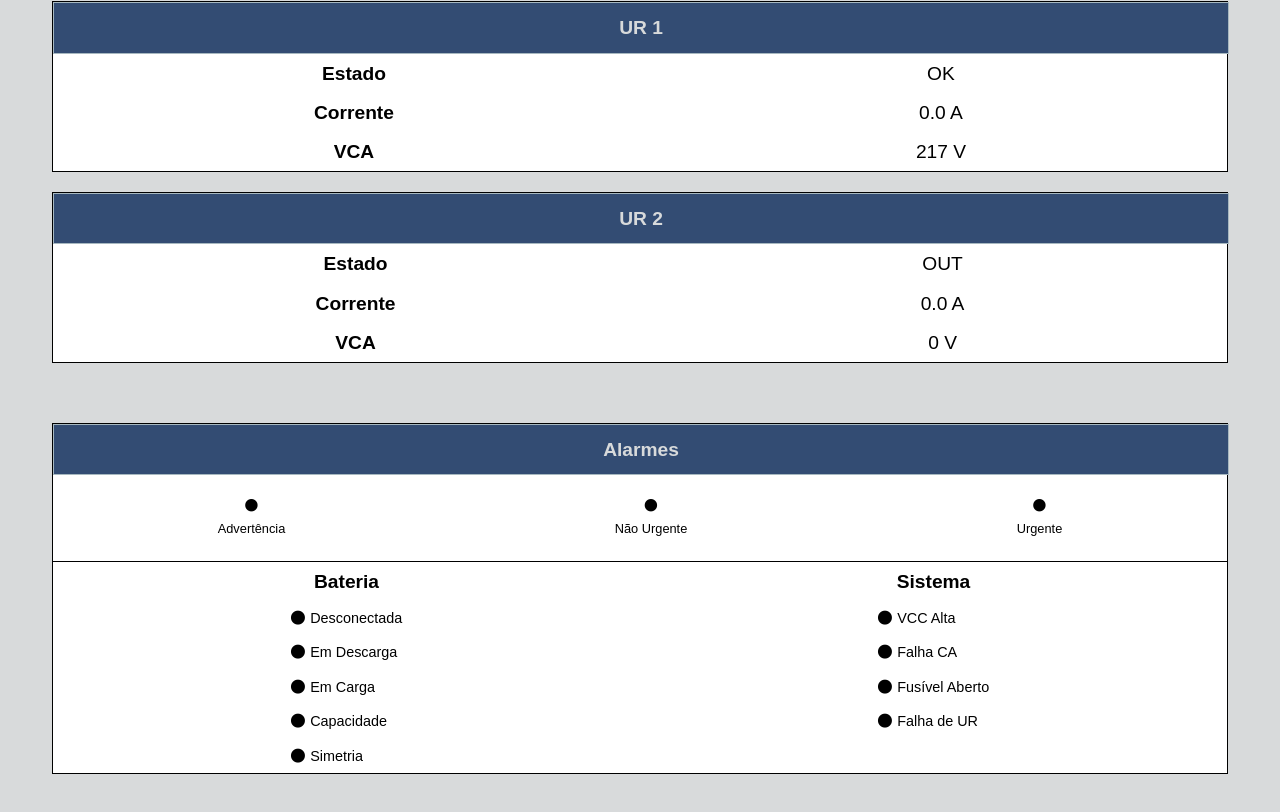
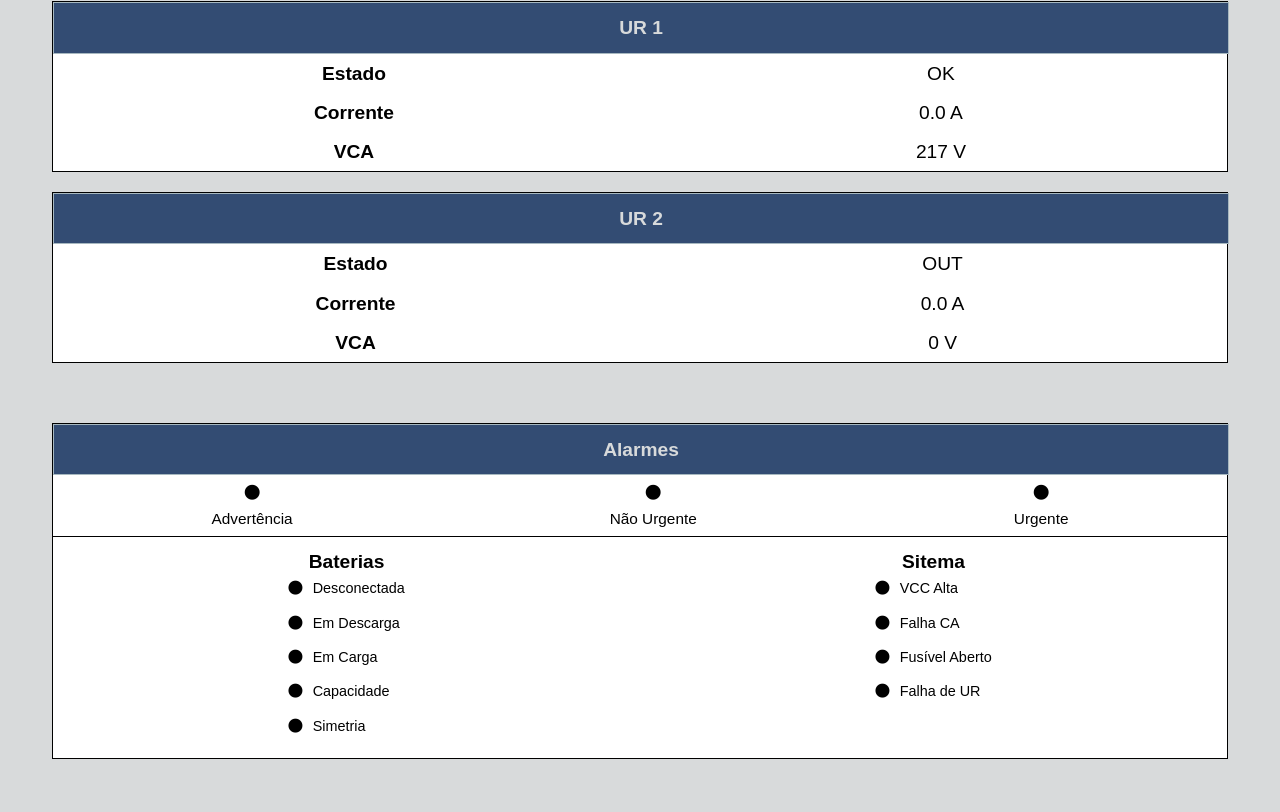
Before and after one commit to paulovictordev/painel-monitoramento, a plain HTML site: page index.html in a window 1280 px wide. Shown: the part 783-1595 px from the top of the page. Drawn offline with Linux system fonts and the light colour scheme.

Commit message:
corrigindo card de alarme

```diff
--- a/css/styles.css
+++ b/css/styles.css
@@ -11,7 +11,6 @@ body {
 .wrapper {
   display: flex;
   flex-direction: column;
-  width: 100%;
   margin-bottom: 20px;
 }
 .card-container {
@@ -48,21 +47,28 @@ body {
   justify-content: space-around;
   width: 100%;
 }
+.card-item-container{
+  display: flex;
+  justify-content: space-around;
+}
+.card-item-head {
+  display: flex;
+  justify-content: space-around;
+  border-bottom: 1px solid #000;
+}
 .card-item-head ul {
   display: flex;
+  flex-wrap: wrap;
   justify-content: space-around;
-  flex-wrap: wrap;
-  padding: 15px 0;
-  font-size: 0.8rem;
-  border-bottom: 1px solid #000;
+  width: 100%;
 }
-.card-item-head ul li {
+.card-item-head-1 {
   display: flex;
   flex-direction: column;
-  padding: 10px 5px;
+  font-size: 0.8em;
 }
-.card-item-head ul li i {
-  padding-bottom: 10px;
+.card-item-head-1 i {
+  margin-bottom: 10px;
 }
 .title {
   color: #D8DADB;
@@ -82,22 +88,23 @@ body {
   max-width: 100%;
   height: auto;
 }
-
-.card-item-grid-2 {
+.card-item-grid {
   display: grid;
   grid-template-columns: repeat(2,1fr);
+  width: 100%;
+  text-align: center;
 }
-
 .card-item-grid-col {
+  text-align: center;
   text-align: left;
   display: grid;
   justify-content: space-around;
   align-content: start;
+  padding: 15px 15px;
 }
 .card-item-grid-col-info ul {
   font-size: 0.9rem;
 }
-
 .card-item-grid-col-info ul li i{
-  padding-right: 5px;
+  padding-right: 10px;
 }
--- a/index.html
+++ b/index.html
@@ -139,26 +139,26 @@
           <div class="card-item-head">
             <ul>
               <li>
-                <i class="fas fa-circle"></i>
-                Advertência
+                <div class="card-item-head-1">
+                  <i class="fas fa-circle"></i>Advertência
+                </div>
               </li>
               <li>
-                <i class="fas fa-circle"></i>
-                Não Urgente
+                <div class="card-item-head-1">
+                  <i class="fas fa-circle"></i>Não Urgente
+                </div>
               </li>
               <li>
-                <i class="fas fa-circle"></i>
-                Urgente
+                <div class="card-item-head-1">
+                  <i class="fas fa-circle"></i>Urgente
+                </div>
               </li>
             </ul>
           </div>
-          <div class="card-item-grid-2">
-            <!-- Coluna 1 -->
+          <div class="card-item-grid ">
             <div class="card-item-grid-col">
-              <div>
-                <ul>
-                  <li class="title-1">Bateria</li>
-                </ul>
+              <div class="title-1">
+                <h3>Baterias</h3>
               </div>
               <div class="card-item-grid-col-info">
                 <ul>
@@ -170,12 +170,9 @@
                 </ul>
               </div>
             </div>
-            <!-- Coluna 2 -->
             <div class="card-item-grid-col">
-              <div class="card-item-grid-col-title">
-                <ul>
-                  <li class="title-1">Sistema</li>
-                </ul>
+              <div class="title-1">
+                <h3>Sitema</h3>
               </div>
               <div class="card-item-grid-col-info">
                 <ul>
```
